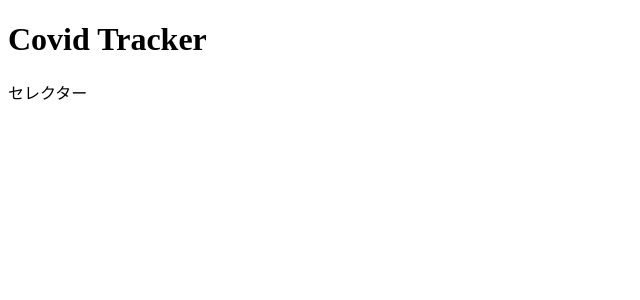
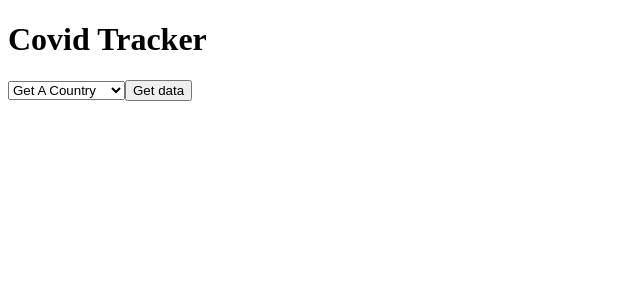
Before and after one commit to hiromichi-code/covid-tracker, a React (Create React App) app: page / in a window 1280 px wide. Shown: the top 300 px of the page, without its empty margins (0-640 px from the left). Built offline with nearby package versions, Linux system fonts and the light colour scheme.

Commit message:
課題途中

```diff
--- a/src/App.css
+++ b/src/App.css
@@ -1,4 +1,4 @@
-.App{
-    background-color: green;
-    letter-spacing:10px;
+.App {
+	background-color: green;
+	letter-spacing: 10px;
 }
--- a/src/components/Selector.js
+++ b/src/components/Selector.js
@@ -1,7 +1,24 @@
+import countriesJson from "../countries.json";
+import { useState } from "react";
+
 const Selector = () => {
+    const [country, setCountry] = useState(" ");
+    const getCountryDate =()=>{
+        fetch(`https://api.covid19api.com/country/${country}`)
+        .then(res =>res.json())
+        .then(data=>console.log(data))
+    }
 	return (
 		<div>
-			<p>セレクター</p>
+			<select onChange={(e) => setCountry(e.target.value)}>
+                <option>Get A Country</option>
+				{countriesJson.map((country, index) => (
+					<option key={index} value={country.Slug}>
+						{country.Country}
+					</option>
+				))}
+			</select>
+			<button onClick={getCountryDate}>Get data</button>
 		</div>
 	);
 };
--- /dev/null
+++ b/src/countries.json
@@ -0,0 +1,146 @@
+[
+    {
+        "Country": "Japan",
+        "Slug": "japan"
+    },
+    {
+        "Country": "Austria",
+        "Slug": "austria"
+    },
+    {
+        "Country": "Belgium",
+        "Slug": "belgium"
+    },
+    {
+        "Country": "Bulgaria",
+        "Slug": "bulgaria"
+    },
+    {
+        "Country": "Croatia",
+        "Slug": "croatia"
+    },
+    {
+        "Country": "Czech Republic",
+        "Slug": "czech-republic"
+    },
+    {
+        "Country": "Denmark",
+        "Slug": "denmark"
+    },
+    {
+        "Country": "Estonia",
+        "Slug": "estonia"
+    },
+    {
+        "Country": "Finland",
+        "Slug": "finland"
+    },
+    {
+        "Country": "France",
+        "Slug": "france"
+    },
+    {
+        "Country": "Germany",
+        "Slug": "germany"
+    },
+    {
+        "Country": "Greece",
+        "Slug": "greece"
+    },
+    {
+        "Country": "Hungary",
+        "Slug": "hungary"
+    },
+    {
+        "Country": "Ireland",
+        "Slug": "ireland"
+    },
+    {
+        "Country": "Italy",
+        "Slug": "italy"
+    },
+    {
+        "Country": "Latvia",
+        "Slug": "latvia"
+    },
+    {
+        "Country": "Lithuania",
+        "Slug": "lithuania"
+    },
+    {
+        "Country": "Luxembourg",
+        "Slug": "luxembourg"
+    },
+    {
+        "Country": "Netherlands",
+        "Slug": "netherlands"
+    },
+    {
+        "Country": "Poland",
+        "Slug": "poland"
+    },
+    {
+        "Country": "Portugal",
+        "Slug": "portugal"
+    },
+    {
+        "Country": "Spain",
+        "Slug": "spain"
+    },
+    {
+        "Country": "Sweden",
+        "Slug": "sweden"
+    },
+    {
+        "Country": "United Kingdom",
+        "Slug": "united-kingdom"
+    },
+    {
+        "Country": "Switzerland",
+        "Slug": "switzerland"
+    },
+    {
+        "Country": "Canada",
+        "Slug": "canada"
+    },
+    {
+        "Country": "Brazil",
+        "Slug": "brazil"
+    },
+      {
+        "Country": "India",
+        "Slug": "india"
+    },
+    {
+        "Country": "Philippines",
+        "Slug": "philippines"
+    },
+    {
+        "Country": "Singapore",
+        "Slug": "singapore"
+    },
+    {
+        "Country": "Korea (South)",
+        "Slug": "korea-south"
+    },
+    {
+        "Country": "Indonesia",
+        "Slug": "indonesia"
+    },
+    {
+        "Country": "Viet Nam",
+        "Slug": "vietnam"
+    },
+    {
+        "Country": "Thailand",
+        "Slug": "thailand"
+    },
+    {
+        "Country": "China",
+        "Slug": "china"
+    },
+    {
+        "Country": "Malaysia",
+        "Slug": "malaysia"
+    }
+  ]
--- a/src/pages/Toppage.js
+++ b/src/pages/Toppage.js
@@ -1,5 +1,5 @@
+import Title from "../components/Title";
 import Selector from "../components/Selector";
-import Title from "../components/Title";
 
 const Toppage = () => {
 	return (
```
Also changed, not shown: src/App.js (+7 -7 lines), src/components/Result.js (+13 -0 lines), src/components/Title.js (+6 -6 lines).
